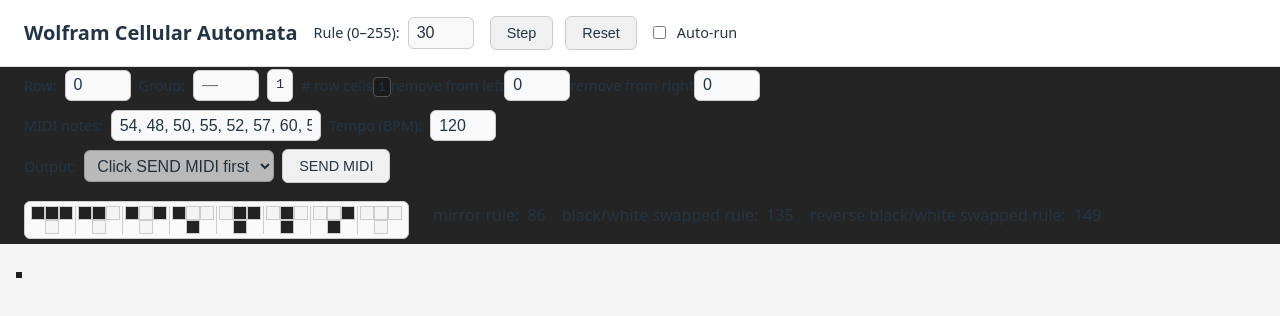
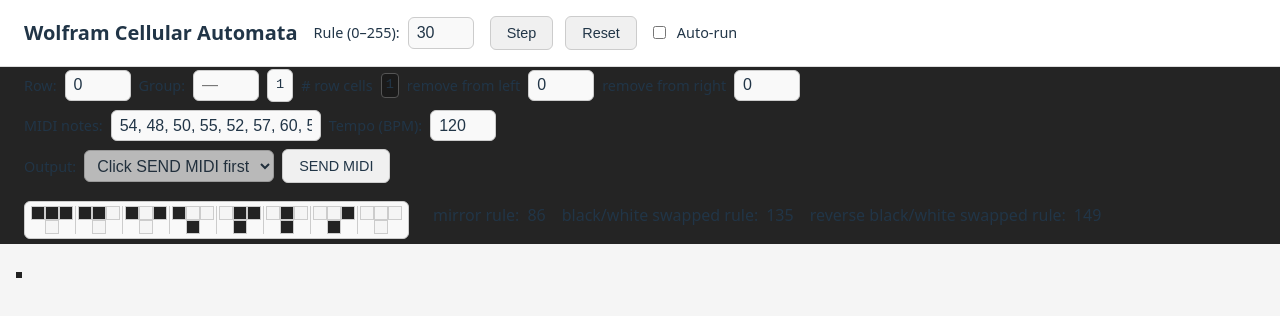
Before and after one commit to nathanfenoglio/wolfram-cellular-automata-midi-notes, a React (Vite) app: page / in a window 1280 px wide. Shown: the top 316 px of the page. Built offline with nearby package versions, Linux system fonts and the light colour scheme.

Commit message:
add gap between row length display and input elements

```diff
--- a/src/App.css
+++ b/src/App.css
@@ -114,6 +114,7 @@
   font-size: 0.9rem;
 }
 
+/* display length of user specified row */
 .row-viewer .row-length-value {
   font-size: 0.85rem;
   font-family: monospace;
@@ -121,6 +122,13 @@
   border: 1px solid #555;
   border-radius: 4px;
   background: #1a1a1a;
+}
+
+/* user specified remove left notes or remove right notes from row */
+.row-length-controls {
+  display: flex;
+  align-items: center;
+  gap: 0.5rem;
 }
 
 /* row input box */
--- a/src/components/RowViewer.jsx
+++ b/src/components/RowViewer.jsx
@@ -306,7 +306,7 @@
       </div>
       {/* display # of cells in row
       (will be the # of 16th notes (or however you think about the note values) before repeat) */}
-      <div>
+      <div className="row-length-controls">
         <label className="row-length-label"># row cells</label>
         <span className="row-length-value">
           {isValid ? rowLength : "—"}
```
